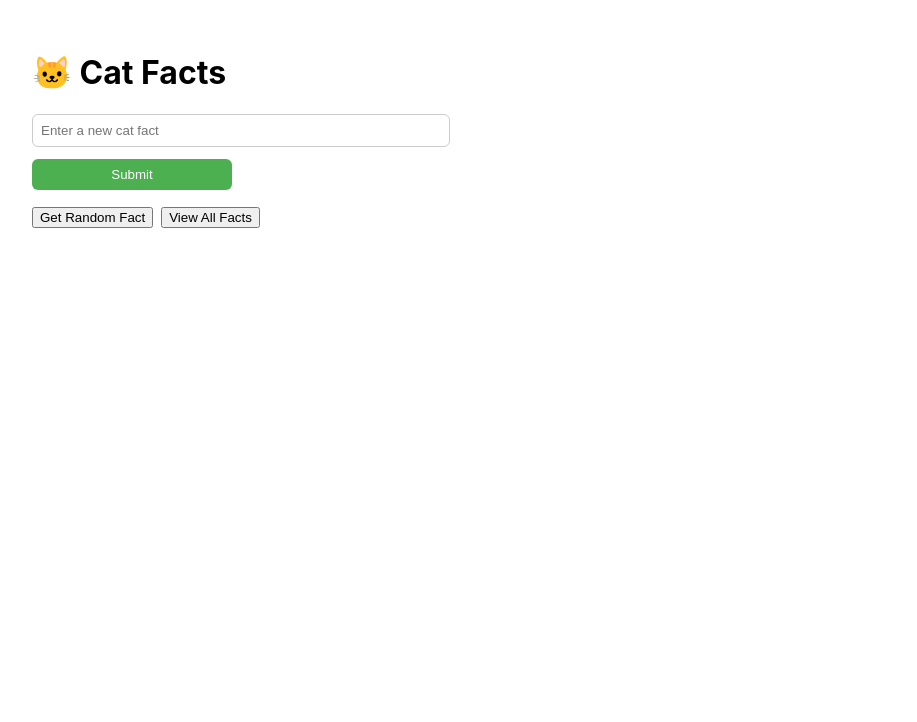
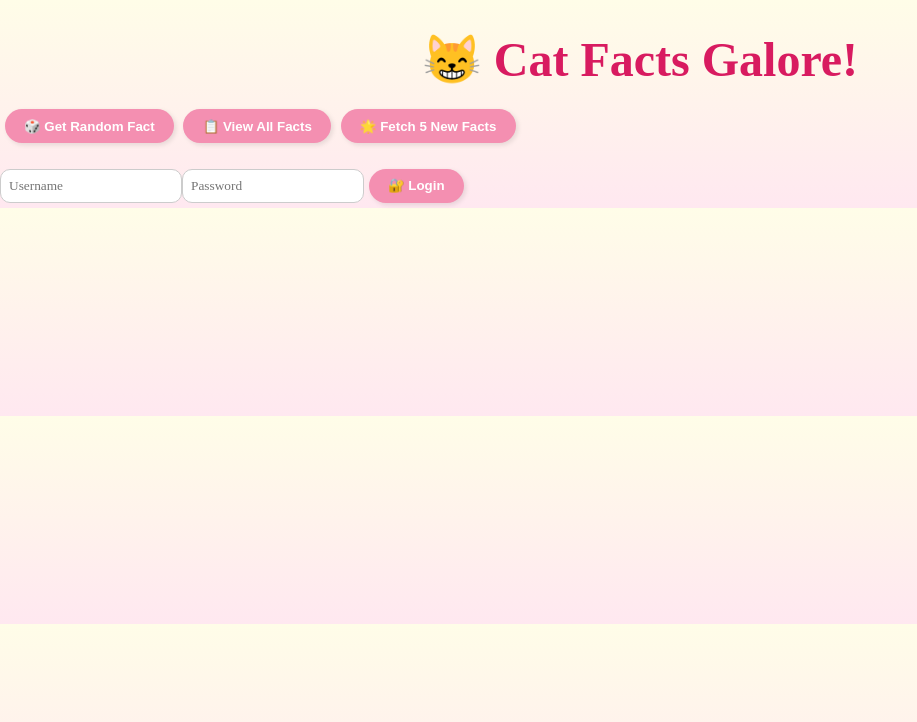
Before and after one commit to ritikaghanti/CatFactTracker, a React (Create React App) app in the folder frontend/: page / in a window 1280 px wide. Shown: the top 722 px of the page, without its empty margins (0-917 px from the left). Built offline with nearby package versions, Linux system fonts and the light colour scheme.

Commit message:
Updated frontend

```diff
--- a/frontend/src/App.css
+++ b/frontend/src/App.css
@@ -1,38 +1,43 @@
-.App {
-  text-align: center;
+body {
+  font-family: 'Pangolin', cursive;
+  margin: 0;
+  padding: 0;
+  background: linear-gradient(#fffde8, #ffe8f0);
+  /* background-image: url("https://img.freepik.com/premium-vector/cute-cat-wallpaper-background-pastel-colour_493693-260.jpg"); */
+  background-color: #ffe8f0;
+  background-repeat: repeat;
+  background-size: 250px;
+  color: #444;
 }
 
-.App-logo {
-  height: 40vmin;
-  pointer-events: none;
+button {
+  background-color: #f48fb1;
+  border: none;
+  padding: 0.6rem 1.2rem;
+  margin: 0.3rem;
+  border-radius: 30px;
+  color: white;
+  font-weight: bold;
+  cursor: pointer;
+  box-shadow: 2px 2px 5px rgba(0, 0, 0, 0.1);
+  transition: transform 0.1s ease-in-out;
 }
 
-@media (prefers-reduced-motion: no-preference) {
-  .App-logo {
-    animation: App-logo-spin infinite 20s linear;
-  }
+button:hover {
+  transform: scale(1.05);
 }
 
-.App-header {
-  background-color: #282c34;
-  min-height: 100vh;
-  display: flex;
-  flex-direction: column;
-  align-items: center;
-  justify-content: center;
-  font-size: calc(10px + 2vmin);
-  color: white;
+input, select {
+  padding: 0.5rem;
+  border-radius: 10px;
+  border: 1px solid #ccc;
+  font-family: 'Pangolin', cursive;
+  outline: none;
 }
 
-.App-link {
-  color: #61dafb;
+h1 {
+  font-size: 3rem;
+  text-align: center;
+  margin-bottom: 1rem;
+  color: #d81b60;
 }
-
-@keyframes App-logo-spin {
-  from {
-    transform: rotate(0deg);
-  }
-  to {
-    transform: rotate(360deg);
-  }
-}
--- a/frontend/src/App.js
+++ b/frontend/src/App.js
@@ -1,24 +1,67 @@
 import React, { useState, useEffect } from "react";
 import axios from "axios";
+import { ToastContainer, toast } from "react-toastify";
+import "react-toastify/dist/ReactToastify.css";
+import Confetti from "canvas-confetti";
+import "./App.css";
 
 function App() {
   const [facts, setFacts] = useState([]);
   const [newFact, setNewFact] = useState("");
   const [randomFact, setRandomFact] = useState("");
-  const [showAll, setShowAll] = useState(false); // toggle state
+  const [showAll, setShowAll] = useState(false);
+  const [loading, setLoading] = useState(false);
+  const [showDeleteList, setShowDeleteList] = useState(false);
+  const [search, setSearch] = useState("");
+  const [sortOption, setSortOption] = useState("default");
+  const [showConfetti, setShowConfetti] = useState(false);
+  const [showModal, setShowModal] = useState(false);
+  const [visibleCount, setVisibleCount] = useState(5);
+  const [token, setToken] = useState(localStorage.getItem("token") || "");
+  const [username, setUsername] = useState("");
+  const [password, setPassword] = useState("");
+  const [isAuthenticated, setIsAuthenticated] = useState(!!token);
+
+  const login = async () => {
+    try {
+      const res = await axios.post(
+        "http://localhost:8000/login",
+        new URLSearchParams({ username, password }),
+        { headers: { "Content-Type": "application/x-www-form-urlencoded" } }
+      );
+      localStorage.setItem("token", res.data.access_token);
+      setToken(res.data.access_token);
+      setIsAuthenticated(true);
+      toast.success("Login successful!");
+    } catch (err) {
+      toast.error("Invalid credentials");
+    }
+  };
+
+  const logout = () => {
+    localStorage.removeItem("token");
+    setToken("");
+    setIsAuthenticated(false);
+    toast.info("Logged out");
+  };
 
   const fetchFacts = async () => {
     try {
-      const res = await axios.get("http://localhost:8000/catfacts");
-      setFacts(res.data);
+      await axios.post("http://localhost:8000/catfacts/fetch");
+      toast.success("Fetched 5 new facts!");
+      fetchAllFacts();
     } catch (err) {
-      console.error("Error fetching facts:", err);
+      toast.error("Failed to fetch new facts");
+      console.error("Error fetching external facts:", err);
     }
   };
+
   const toggleFacts = async () => {
     if (!showAll) {
       await fetchAllFacts();
+      setVisibleCount(5);
     }
+    setShowDeleteList(false);
     setShowAll(!showAll);
   };
 
@@ -28,6 +71,8 @@ function App() {
       setFacts(res.data);
     } catch (err) {
       console.error("Error fetching all facts:", err);
+    } finally {
+      setLoading(false);
     }
   };
 
@@ -46,81 +91,148 @@ function App() {
       const res = await axios.post(
         "http://localhost:8000/catfacts",
         new URLSearchParams({ fact: newFact }),
-      { headers: { "Content-Type": "application/x-www-form-urlencoded" } }
+        {
+          headers: {
+            "Content-Type": "application/x-www-form-urlencoded",
+            Authorization: `Bearer ${token}`,
+          },
+        }
       );
-    alert(res.data.message);
+      toast.success("Fact added!");
+      setShowConfetti(true);
+      setTimeout(() => setShowConfetti(false), 3000);
       setNewFact("");
       fetchAllFacts();
     } catch (err) {
       if (err.response && err.response.status === 409) {
-      alert("That cat fact already exists!");
+        toast.success("That cat fact already exists!");
       } else {
-      alert("Something went wrong.");
+        toast.error("Something went wrong.");
       }
       console.error(err);
     }
-
   };
 
-  // useEffect(() => {
-  //   fetchAllFacts();
-  // }, []);
+  const deleteFact = async (id) => {
+    try {
+      await axios.delete(`http://localhost:8000/catfacts/${id}`, {
+        headers: { Authorization: `Bearer ${token}` },
+      });
+      setFacts((prevFacts) => prevFacts.filter((f) => f.id !== id));
+      toast.success("Fact deleted!");
+      fetchAllFacts();
+    } catch (err) {
+      toast.error("Error deleting fact");
+      console.error(err);
+    }
+  };
+
+  const toggleDeleteMode = async () => {
+    if (!showDeleteList) {
+      await fetchAllFacts();
+      setShowAll(false);
+    }
+    setShowDeleteList(!showDeleteList);
+  };
 
   return (
-    <div style={{ padding: "2rem" }}>
-      <h1>🐱 Cat Facts</h1>
-
-      <div style={{ display: "flex", flexDirection: "column", gap: "0.75rem", maxWidth: "400px" }}>
-  <input
-    type="text" value={newFact} onChange={(e) => setNewFact(e.target.value)} placeholder="Enter a new cat fact"
-    style={{
-      width: "100%", padding: "0.5rem", borderRadius: "6px", border: "1px solid #ccc",
-    }}
-  />
-  <button
-    onClick={submitFact}
-    style={{
-      width: "50%", padding: "0.5rem", backgroundColor: "#4CAF50", color: "white", border: "none", borderRadius: "6px", cursor: "pointer",
-    }}
-  >
-    Submit
-  </button>
-</div>
-      {/* <div>
-        <input
-          type="text"
-          value={newFact}
-          onChange={(e) => setNewFact(e.target.value)}
-          placeholder="Enter a new cat fact"
-          style={{ width: "400px", padding: "0.5rem" }}
-        />
-        <button onClick={submitFact}>Submit</button>
-      </div> */}
-
-      <div style={{ marginTop: "1rem" }}>
-        <button onClick={fetchRandomFact}>Get Random Fact</button>
-        <button onClick={toggleFacts} style={{ marginLeft: "0.5rem" }}>
-          {showAll ? "Hide Facts" : "View All Facts"}
-        </button>
-      </div>
+    <div className="App">
+      <h1>😸 Cat Facts Galore!</h1>
+      {showConfetti && <Confetti />}
 
       {randomFact && (
-        <div style={{ marginTop: "1rem" }}>
+        <div style={{ margin: "1rem" }}>
           <strong>🎲 Random Fact:</strong>
           <p>{randomFact}</p>
         </div>
       )}
 
+      <div style={{ marginBottom: "1rem" }}>
+        <button onClick={fetchRandomFact}>🎲 Get Random Fact</button>
+        <button onClick={toggleFacts}>{showAll ? "🙈 Hide Facts" : "📋 View All Facts"}</button>
+        <button onClick={fetchFacts}>🌟 Fetch 5 New Facts</button>
+        {isAuthenticated && (
+          <>
+            <button onClick={() => setShowModal(true)}>➕ Add New Fact</button>
+            <button onClick={toggleDeleteMode}>{showDeleteList ? "🚫 Cancel Delete" : "🗑️ Delete a Fact"}</button>
+            <button onClick={logout}>🚪 Logout</button>
+          </>
+        )}
+      </div>
+
+      {!isAuthenticated && (
+        <div>
+          <input placeholder="Username" value={username} onChange={(e) => setUsername(e.target.value)} />
+          <input type="password" placeholder="Password" value={password} onChange={(e) => setPassword(e.target.value)} />
+          <button onClick={login}>🔐 Login</button>
+        </div>
+      )}
+
+      {showModal && (
+        <div className="modal">
+          <div className="modal-content">
+            <h3>🐾 Add a Cat Fact</h3>
+            <input type="text" value={newFact} onChange={(e) => setNewFact(e.target.value)} />
+            <div>
+              <button onClick={() => setShowModal(false)}>Cancel</button>
+              <button onClick={() => { submitFact(); setShowModal(false); }} disabled={!newFact.trim()}>
+                Submit
+              </button>
+            </div>
+          </div>
+        </div>
+      )}
+
       {showAll && (
-        <div style={{ marginTop: "2rem" }}>
-          <h2>📜 All Facts</h2>
+        <div>
+          <h2>📚 All Facts</h2>
+          <input
+            type="text"
+            placeholder="Search facts..."
+            value={search}
+            onChange={(e) => setSearch(e.target.value)}
+          />
+          <select value={sortOption} onChange={(e) => setSortOption(e.target.value)}>
+            <option value="default">Sort by...</option>
+            <option value="length">Length</option>
+            <option value="date">Date</option>
+          </select>
           <ul>
-            {facts.map((f) => (
-              <li key={f.id}>{f.fact}</li>
+            {facts.filter(f => f.fact.toLowerCase().includes(search.toLowerCase()))
+              .sort((a, b) => {
+                if (sortOption === "length") return a.fact.length - b.fact.length;
+                if (sortOption === "date") return new Date(b.created_at) - new Date(a.created_at);
+                return 0;
+              })
+              .slice(0, visibleCount)
+              .map((f) => (<li key={f.id}>{f.fact}</li>))}
+          </ul>
+          {visibleCount < facts.length && (
+            <button onClick={() => setVisibleCount(prev => prev + 5)}>Load More</button>
+          )}
+        </div>
+      )}
+
+      {showDeleteList && (
+        <div>
+          <h2>🗑️ Delete a Fact</h2>
+          <ul>
+            {facts.filter(f => f.fact.toLowerCase().includes(search.toLowerCase()))
+              .sort((a, b) => {
+                if (sortOption === "length") return a.fact.length - b.fact.length;
+                if (sortOption === "date") return new Date(b.created_at) - new Date(a.created_at);
+                return 0;
+              })
+              .map((f) => (
+                <li key={f.id}>{f.fact}
+                  <button onClick={() => deleteFact(f.id)}>Delete</button>
+                </li>
               ))}
           </ul>
         </div>
       )}
+
+      <ToastContainer position="top-right" autoClose={2000} />
     </div>
   );
 }
```
Also changed, not shown: frontend/package.json (+11 -2 lines), 1 other file (tests, documents, lock files or other folders). Lines whose indentation alone changed are shown as unchanged.
